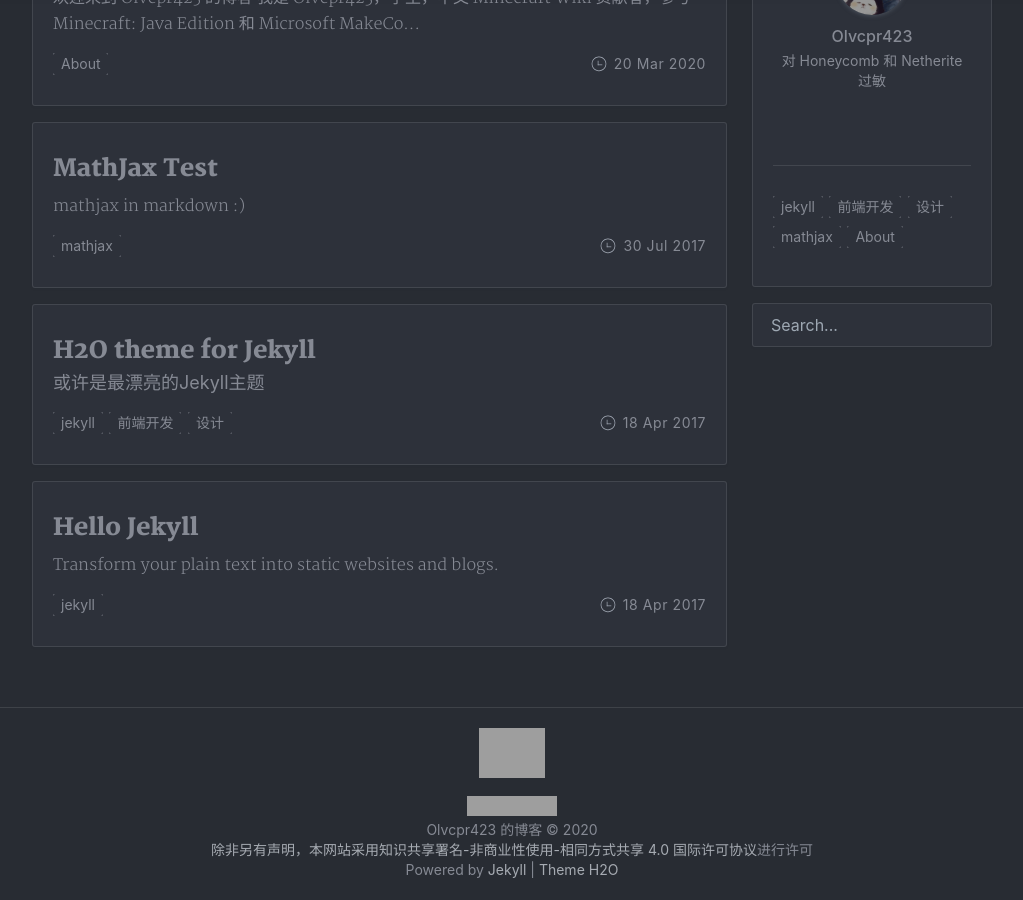
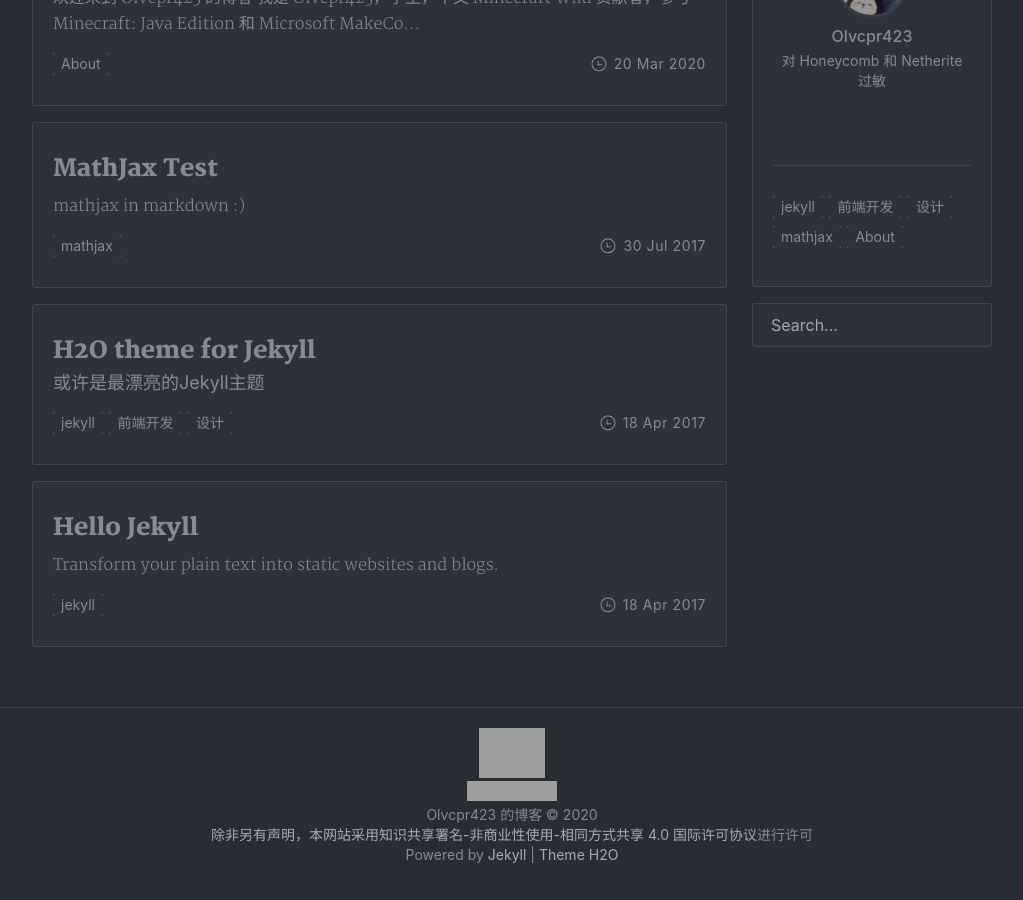
Before and after one commit to Olvcpr423/Olvcpr423.github.io, a Jekyll site: the page built from index.html, in a window 1280 px wide and 900 px high, scrolled down 586 px. Shown: the whole window, without its empty margins (128-1151 px from the left). Built offline with Jekyll 4.4.1, drawn with Linux system fonts in a browser that asks for light colours; nearby versions of some CDN libraries; the list of posts is cut into pages by our own code; a style sheet for code colours, icons or effects is not loaded; grey boxes are pictures that could not be loaded.

Commit message:
Update footer.html

```diff
--- a/_includes/footer.html
+++ b/_includes/footer.html
@@ -1,11 +1,9 @@
 <footer class="g-footer">
 
   <div id="cc-myssl-id">
-      <a href="https://myssl.com/seal/detail?domain=olvcpr423.github.io"><img src="https://static.myssl.com/res/images/myssl-id1.png" alt="" style="max-height:50px;display:block;margin:0 auto"></a>
+      <a href="https://myssl.com/seal/detail?domain=olvcpr423.github.io"><img src="https://static.myssl.com/res/images/myssl-id1.png" alt="" style="max-height:50px;display:inline;margin:0 auto"></a>
   </div>
-<br>
   <a rel="license" href="http://creativecommons.org/licenses/by-nc-sa/4.0/"><img alt="知识共享许可协议" style="border-width:0" src="https://i.creativecommons.org/l/by-nc-sa/4.0/88x31.png" />
-<br>
  <section>{{ site.title }} ©
   {% assign current = "now" | date: "%Y" | plus: 0%}
   {% unless site.footer.since and site.footer.since == current %}
```
